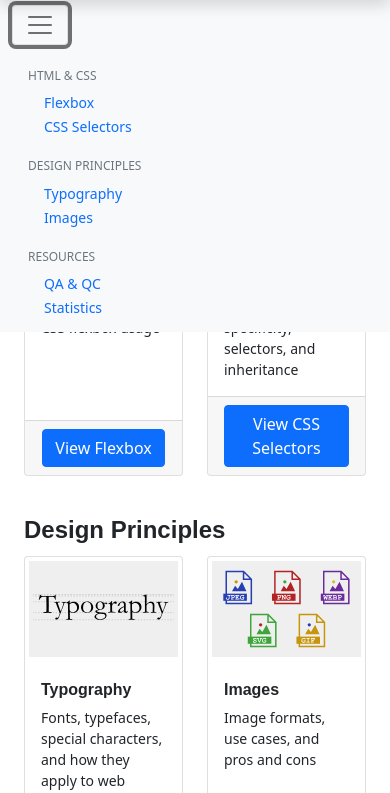
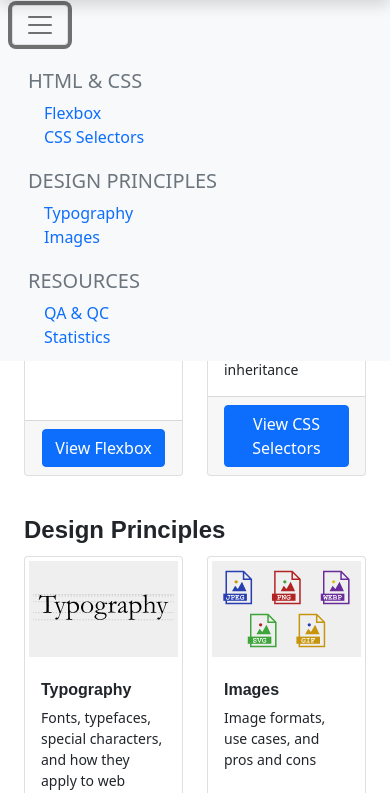
Before and after one commit to sdcervi/Reference, a plain HTML site: page index.html in a window 390 px wide. Both pictures are taken after a click on the button "Toggle navigation". Shown: the part 51-844 px from the top of the page. Drawn offline with nearby package versions, Linux system fonts and the light colour scheme.

Commit message:
Mobile nav fix
Fixed for mobile display, improved styling

```diff
--- a/css/style.css
+++ b/css/style.css
@@ -18,7 +18,10 @@ li.nav-item a.nav-link:focus, li.nav-item a.nav-link:hover { text-decoration: un
 .sources h2 { font-size: 1.25em; }
 .sources p { font-size: 0.9em; margin-left: 3em; text-indent: -3em; }
 
+.sidebar-heading { font-size: 1rem; }
 nav.mobile-nav { position: fixed; top: 48px; z-index: 100;}
+#navbar-container-mbl .sidebar-heading { font-size: 1.25rem; }
+#navbar-container-mbl li.nav-item a.nav-link { font-size: 1rem; }
 
 @media only screen and (min-width: 768px) {
 	main { margin-top: 1em!important; }
```
